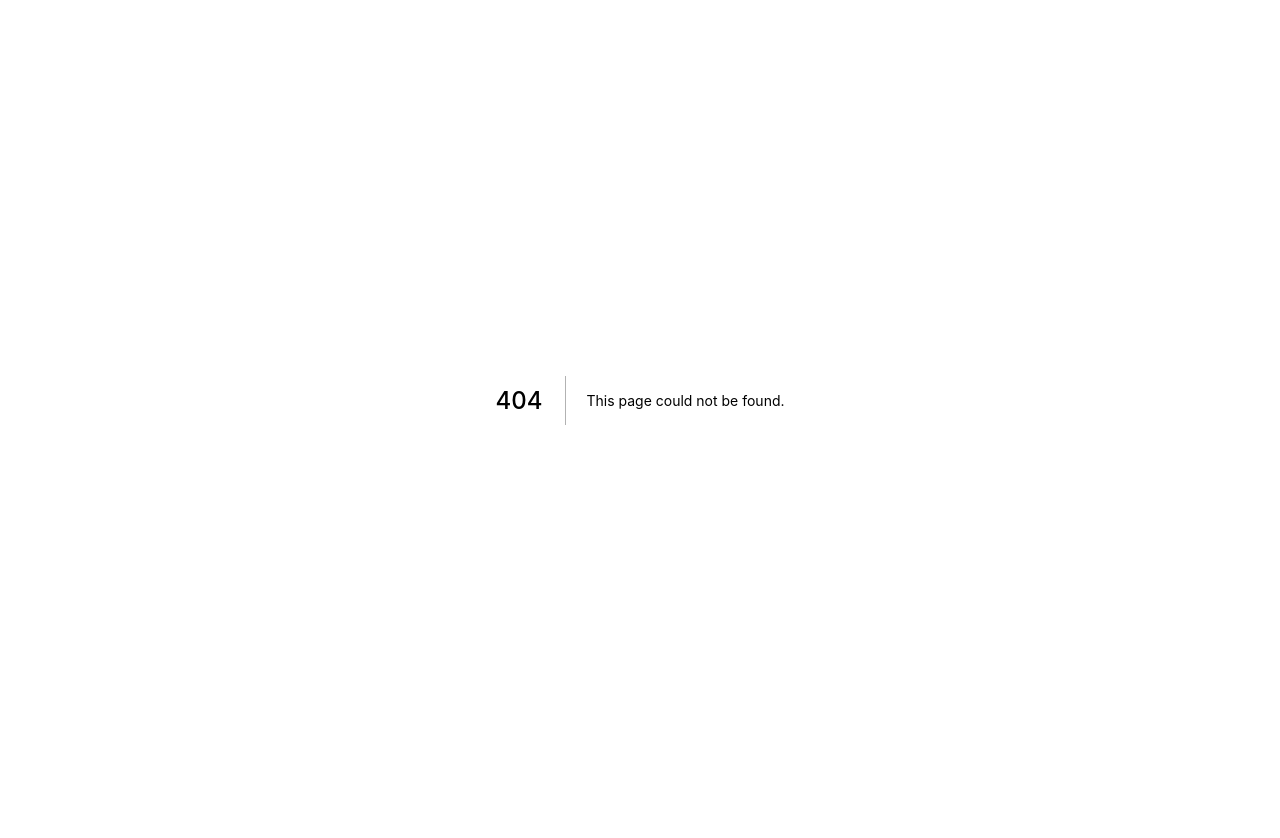
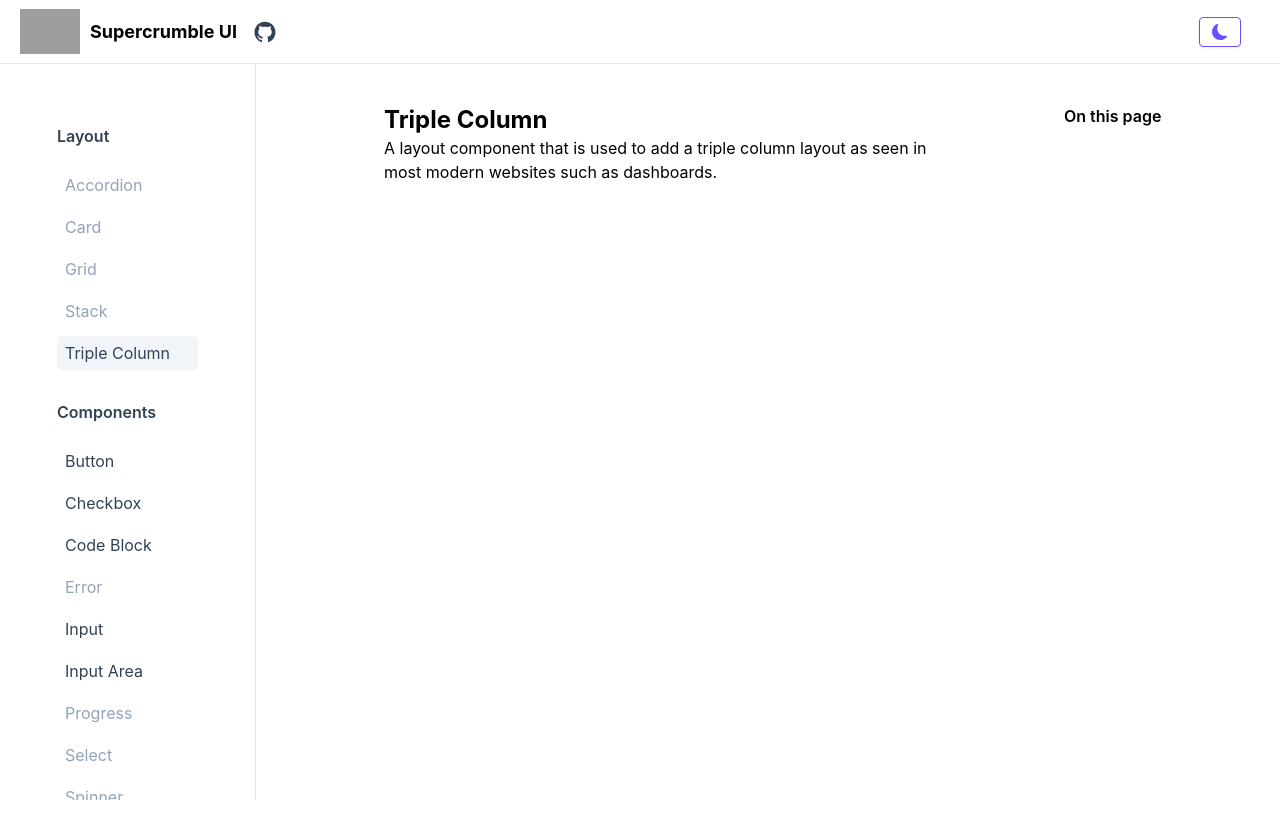
Before and after one commit to elijahnikov/ui, a Next.js app: page /triple-column in a window 1280 px wide. Before the commit this address had no page. Shown: the top 838 px of the page. Before the commit the page ends 800 px from the top, so only its background shows below. Built offline with nearby package versions, Linux system fonts and the light colour scheme; grey boxes are pictures that could not be loaded; a web font is replaced by a local one.

Commit message:
initial work starting on triple column page

```diff
--- a/src/maps/componentMap.ts
+++ b/src/maps/componentMap.ts
@@ -44,6 +44,13 @@ export const componentMap: ComponentSectionMapType[] = [
                 value: "stack",
                 href: "/stack",
                 disabled: true,
+            },
+            {
+                id: 5,
+                title: "Triple Column",
+                value: "triple_column",
+                href: "/triple-column",
+                disabled: false,
             },
         ],
     },
--- /dev/null
+++ b/src/pages/triple-column.tsx
@@ -0,0 +1,20 @@
+import Layout from "@/components/common/Layout/Layout";
+import PageHeader from "@/components/common/PageHeader/PageHeader";
+import React from "react";
+
+interface TripleColumnPageProps {}
+
+const TripleColumnPage = ({}: TripleColumnPageProps) => {
+    return (
+        <Layout title="Triple Column - Supercrumble UI" menuMap={[]}>
+            <div className="mb-[40px]">
+                <PageHeader
+                    title="Triple Column"
+                    description="A layout component that is used to add a triple column layout as seen in most modern websites such as dashboards."
+                />
+            </div>
+        </Layout>
+    );
+};
+
+export default TripleColumnPage;
```
